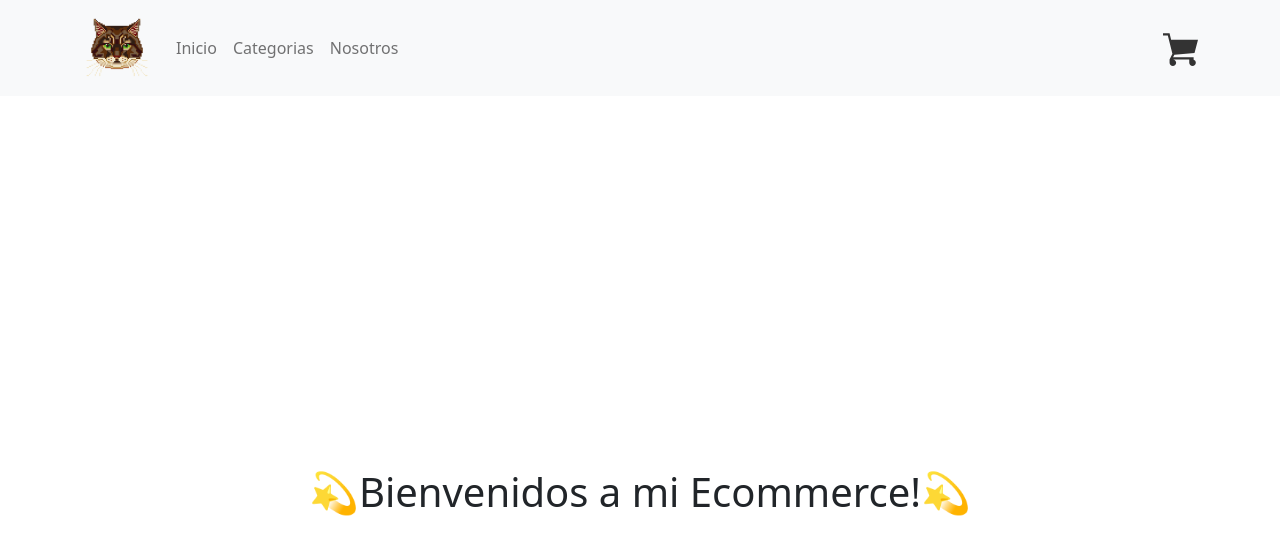
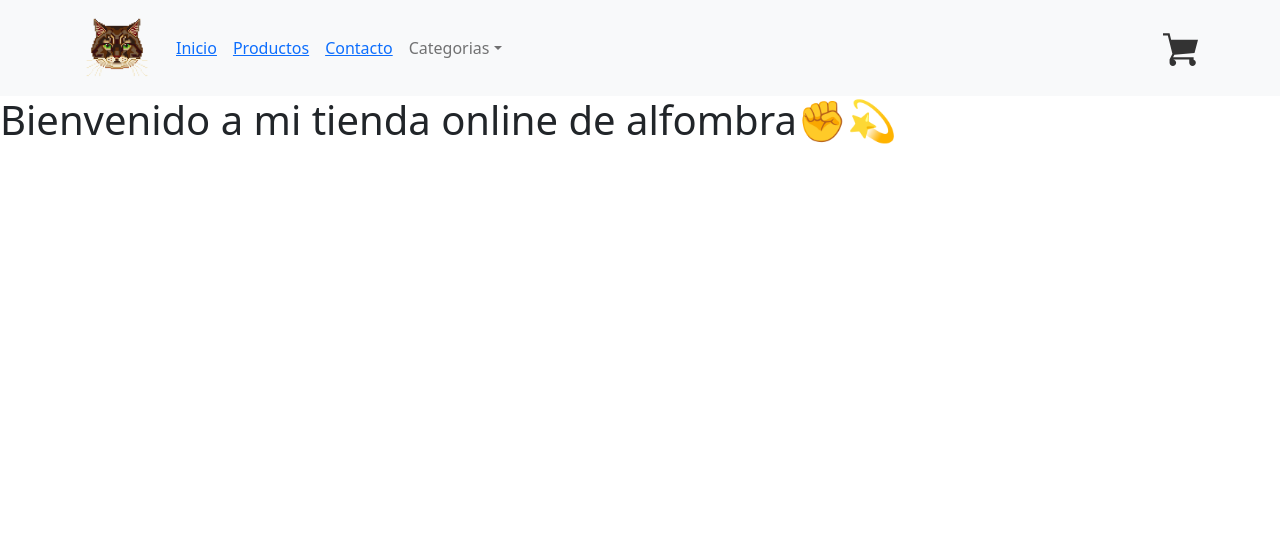
Before and after one commit to VaninaLopetegui/Proyecto-ReactFlex-2024, a React (Vite) app: page / in a window 1280 px wide. Shown: the top 554 px of the page. Built offline with nearby package versions, Linux system fonts and the light colour scheme.

Commit message:
Creando rutas para segunda entrega coder React Flex

```diff
--- a/package.json
+++ b/package.json
@@ -13,7 +13,8 @@
     "bootstrap": "^5.3.3",
     "react": "^18.3.1",
     "react-bootstrap": "^2.10.6",
-    "react-dom": "^18.3.1"
+    "react-dom": "^18.3.1",
+    "react-router-dom": "^7.1.1"
   },
   "devDependencies": {
     "@eslint/js": "^9.15.0",
--- a/src/App.jsx
+++ b/src/App.jsx
@@ -1,13 +1,25 @@
 import './App.css'
+import { BrowserRouter,Routes,Route } from 'react-router-dom'
+import { Home } from './components/home/home'
 import { ItemListContainer } from './components/itemListContainer/ItemListContainer'
+import { Contact } from './components/contact/Contact'
+import { Error } from './components/Error'
 import { CartWidget } from './components/cartWidget/CartWidget'
 import { NavBar } from './components/navBar/NavBar'
 
 function App() {
   return (
     <>
-      <NavBar cartWidget={CartWidget}/>
-      <ItemListContainer texto="💫Bienvenidos a mi Ecommerce!💫"/>
+      <BrowserRouter>
+        <Routes>
+          <Route path='/' element={<NavBar cartWidget={CartWidget}/>}>
+            <Route index element={<Home />}/>
+            <Route path='productos' element={<ItemListContainer />}/>
+            <Route path='contacto' element={<Contact />}/>
+            <Route path='*' element={<Error />}/>
+          </Route>
+        </Routes>
+      </BrowserRouter>
     </>
   )
 }
--- /dev/null
+++ b/src/components/Error.jsx
@@ -0,0 +1,5 @@
+export const Error = () => {
+    return (
+        <div>Has puesto una ruta inexistente! 😓</div>
+    )
+}
--- /dev/null
+++ b/src/components/contact/Contact.jsx
@@ -0,0 +1,6 @@
+
+export const Contact = () => {
+    return (
+        <div>Hola! esta es la seccion de contacto!</div>
+    )
+}
--- /dev/null
+++ b/src/components/home/Home.jsx
@@ -0,0 +1,9 @@
+export const Home = () => {
+  return (
+    <div>
+        <h1>
+            Bienvenido a mi tienda online de alfombra✊💫
+        </h1>
+    </div>
+  )
+}
--- /dev/null
+++ b/src/components/itemCard/ItemCard.jsx
@@ -0,0 +1,18 @@
+import Card from 'react-bootstrap/Card';
+import Button from 'react-bootstrap/Button';
+
+export const ItemCard = ({nombre, precio, categoria, img}) => {
+    return (
+        <div className="align-items-center justify-content-center text-center">
+            <Card style={{ width: '18rem' }}>
+                <Card.Img variant="top" src={img} />
+                <Card.Body>
+                    <Card.Title>{nombre}</Card.Title>
+                    <Card.Text>{categoria}</Card.Text>
+                    <Card.Text>{precio}</Card.Text>
+                    <Button variant="primary">Ver producto</Button>
+                </Card.Body>
+            </Card>
+        </div>
+    )
+}
--- /dev/null
+++ b/src/components/itemList/ItemList.jsx
@@ -0,0 +1,19 @@
+import { ItemCard } from "../itemCard/ItemCard"
+
+export const ItemList = ({products}) => {
+    return (
+        <div className="d-flex flex-row flex-wrap justify-content-center">
+        {
+            products.map((product) =>{
+            return (
+            <ItemCard key={product.id}
+                    nombre={product.nombre}
+                    precio={product.precio}
+                    categoria={product.categoria}
+                    img={product.img}
+            />)
+        })
+        }
+        </div>
+    )
+}
--- a/src/components/itemListContainer/ItemListContainer.jsx
+++ b/src/components/itemListContainer/ItemListContainer.jsx
@@ -1,7 +1,26 @@
-export const ItemListContainer = ({texto}) => {
+import { useEffect, useState } from "react";
+import './itemListContainer.css';
+import { ItemList } from '../itemList/ItemList';
+import { productos } from "../../data/productos";
+
+export function ItemListContainer() {
+    const [products, setProducts] = useState([]);
+
+    useEffect (() => {
+        const getProducts = new Promise ((resolve) => {
+            setTimeout(() => {
+                resolve(productos)
+            }, 2000)
+        })
+
+        getProducts.then((data) => {
+            setProducts(data);
+        })
+
+    }, []);
     return (
-        <div className="container-fluid d-flex justify-content-center align-items-center vh-100">
-            <h1>{texto}</h1>
+        <div className="container w-100">
+            <ItemList products={products} />
         </div>
-    )
+    );
 }
--- a/src/components/navBar/NavBar.jsx
+++ b/src/components/navBar/NavBar.jsx
@@ -1,23 +1,42 @@
+import {Link, Outlet } from "react-router-dom";
 import Container from 'react-bootstrap/Container';
 import Navbar from 'react-bootstrap/Navbar';
 import Nav from 'react-bootstrap/Nav';
+import NavDropdown from 'react-bootstrap/NavDropdown';
 import "./navBar.css"
 import { CartWidget } from '../cartWidget/CartWidget';
 
 export const NavBar = ({cartWidget}) =>{
     return (
+    <>
         <Navbar bg="light">
             <Container>
                 <Navbar.Brand href="#">
                     <img className="iconNav" src="../.././public/icon.png"></img>
                 </Navbar.Brand>
+                <Navbar.Collapse id="basic-navbar-nav">
                     <Nav className="me-auto">
-                <Nav.Link href="#Inicio">Inicio</Nav.Link>
-                <Nav.Link href="#Categorias">Categorias</Nav.Link>
-                <Nav.Link href="#Nosotros">Nosotros</Nav.Link>
+                        <Nav.Link>
+                            <Link to={"/"}>Inicio</Link>
+                        </Nav.Link>
+                        <Nav.Link>
+                            <Link to={"productos"}>Productos</Link>
+                        </Nav.Link>
+                        <Nav.Link>
+                            <Link to={"contacto"}>Contacto</Link>
+                        </Nav.Link>
+                        <NavDropdown title="Categorias" id="basic-nav-dropdown">
+                            <NavDropdown.Item href="#action/3.1">Anime</NavDropdown.Item>
+                            <NavDropdown.Item href="#action/3.2">Juegos</NavDropdown.Item>
+                            <NavDropdown.Item href="#action/3.3">Series</NavDropdown.Item>
+                            <NavDropdown.Divider />
+                        </NavDropdown>
                     </Nav>
+                </Navbar.Collapse>
                 <CartWidget />
             </Container>
         </Navbar>
+        <Outlet />
+    </>
     )
 }
--- /dev/null
+++ b/src/data/productos.js
@@ -0,0 +1,12 @@
+export const productos = [
+    {id:1, nombre:"ITACHI", precio:1, categoria:"ANIME", img:"https://i.pinimg.com/564x/77/7b/ce/777bce7e4073ffa9dacc8b88a5ccafc8.jpg"},
+    {id:2, nombre:"GOJO", precio:1, categoria:"ANIME", img:"https://i.pinimg.com/564x/40/48/88/404888b99ff095bbf29b6ca94f3573bb.jpg"},
+    {id:3, nombre:"BOWSER", precio:1, categoria:"JUEGOS", img:"https://i.pinimg.com/564x/ee/b3/d8/eeb3d85b1e3d7e274df7011687835599.jpg"},
+    {id:4, nombre:"CHARMANDER", precio:1, categoria:"JUEGOS", img:"https://i.pinimg.com/564x/72/01/ab/7201abc14c9be992f539acb2e3ef7a20.jpg"},
+    {id:5, nombre:"SONIC", precio:1, categoria:"JUEGOS", img:"https://i.pinimg.com/564x/96/61/fc/9661fcdec1cff79a393f8ffb8ec4830f.jpg"},
+    {id:6, nombre:"BATMAN", precio:1, categoria:"SERIES", img:"https://i.pinimg.com/564x/48/5d/53/485d5315cbd5a13534670996b5acf470.jpg"},
+    {id:7, nombre:"PICKLE RICK", precio:1, categoria:"SERIES", img:"https://i.pinimg.com/564x/fa/60/34/fa6034ddaaa5c52542df29c36129ea94.jpg"},
+    {id:8, nombre:"INOSUKE", precio:1, categoria:"ANIME", img:"https://i.pinimg.com/564x/6a/f9/94/6af9941df7aba4443b04251051621817.jpg"},
+    {id:9, nombre:"SNORLAX", precio:1, categoria:"JUEGOS", img:"https://i.pinimg.com/564x/87/e0/b5/87e0b528a1d521b82ce04846a359385f.jpg"},
+    {id:10, nombre:"TOTORO", precio:1, categoria:"ANIME", img:"https://i.pinimg.com/564x/3e/f8/e9/3ef8e937f93d509da676f63e81ddd49f.jpg"},
+]
```
Also changed, not shown: 1 other file (tests, documents, lock files or other folders). Lines whose indentation alone changed are shown as unchanged.
